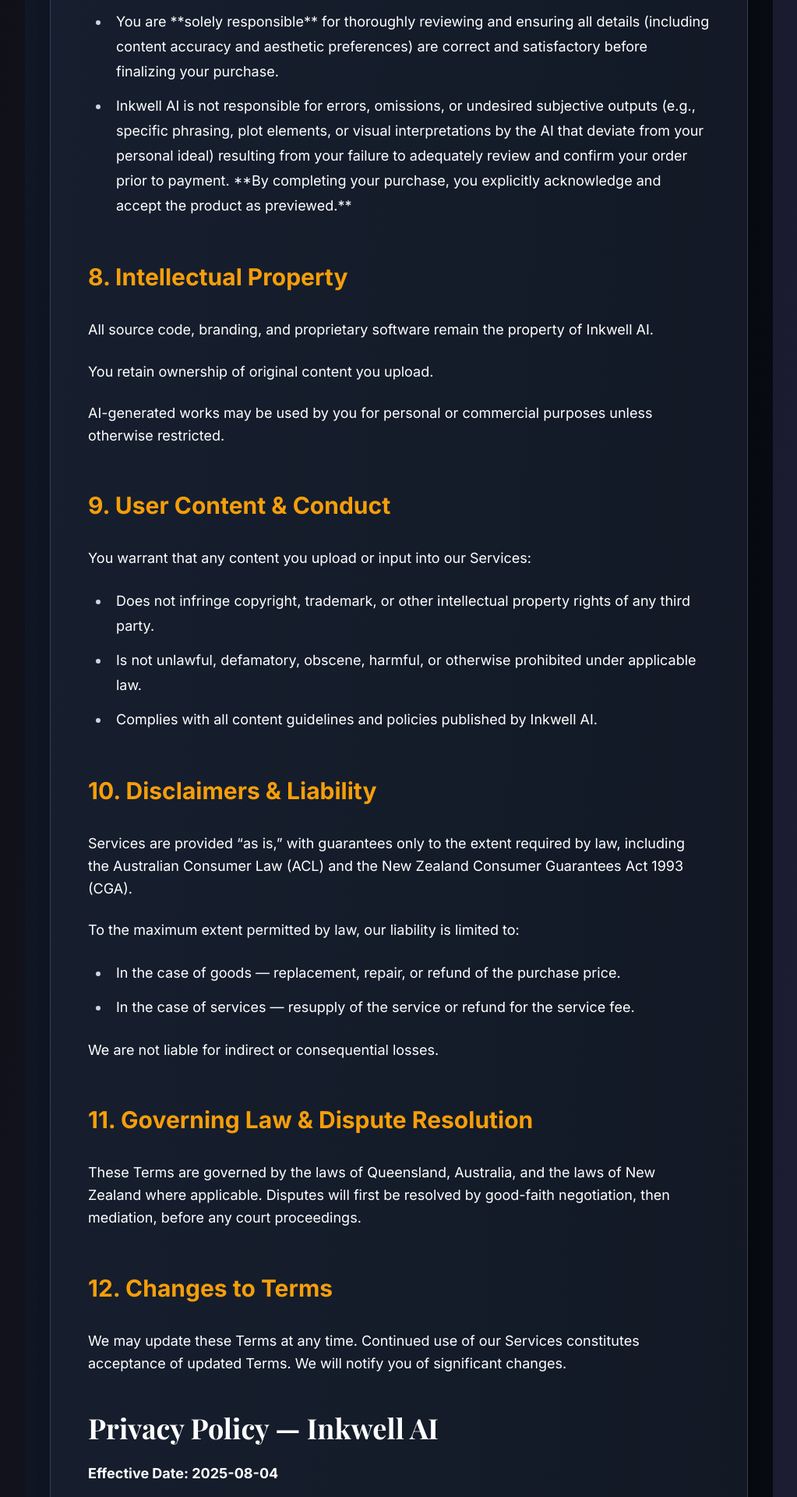
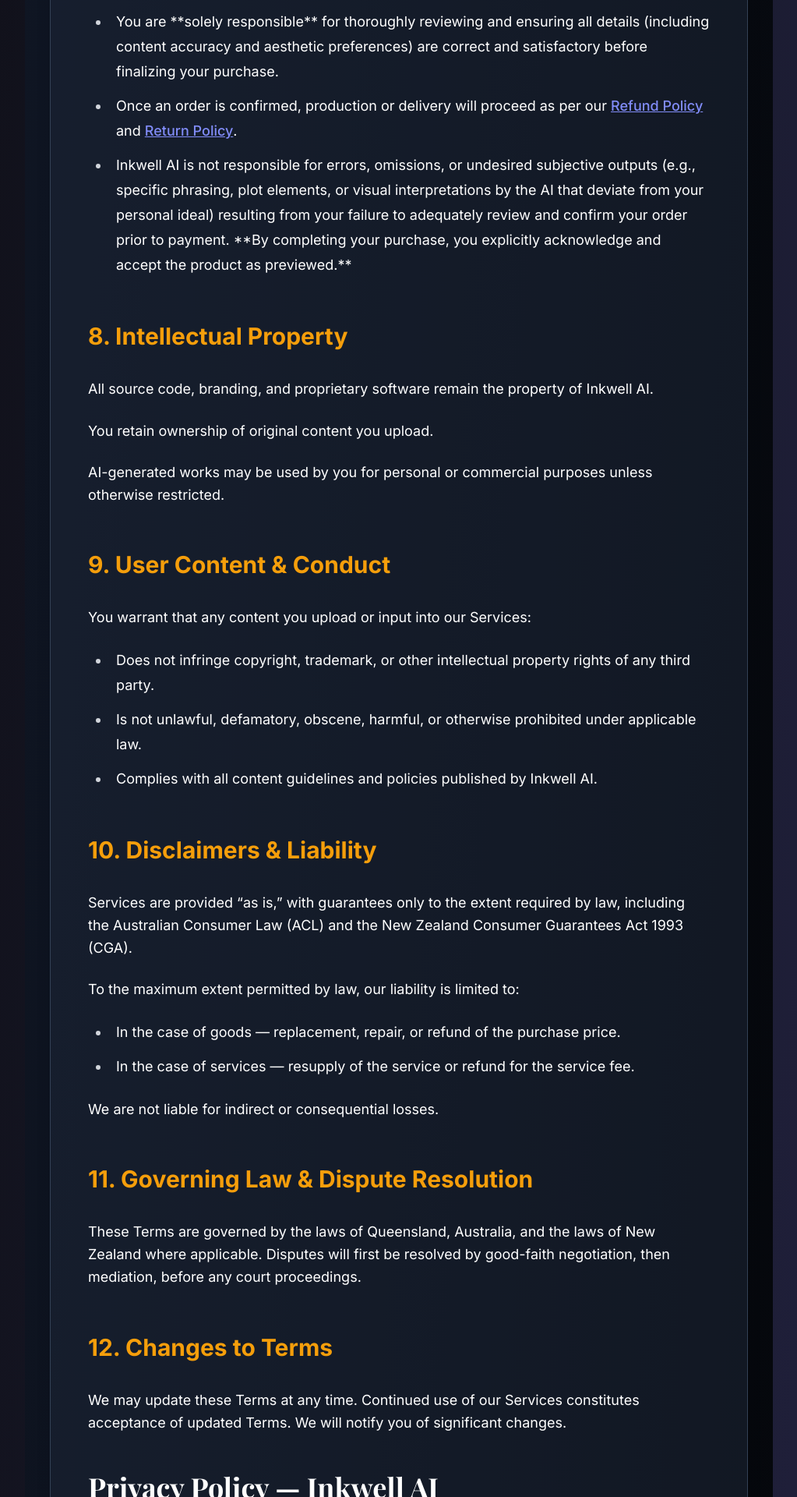
Before and after one commit to hawk0151/Inkwell-AI-MVP, a React (Vite) app in the folder frontend/: page /refund-policy in a window 1280 px wide. Shown: the part 2720-4640 px from the top of the page at 78% size, without its empty margins (128-1151 px from the left). Built offline with nearby package versions, Linux system fonts and the light colour scheme; no server answers.

Commit message:
updated appjsx 9

```diff
--- a/frontend/src/pages/PolicyPage.jsx
+++ b/frontend/src/pages/PolicyPage.jsx
@@ -58,6 +58,7 @@ const policyContent = {
                 <ul>
                     <li>You have had the **full and complete opportunity to review all aspects** of your generated book and order — including but not limited to, the entire text content, available visual previews, product specifications, page layouts, formatting, spelling, grammar, and final pricing — before making payment.</li>
                     <li>You are **solely responsible** for thoroughly reviewing and ensuring all details (including content accuracy and aesthetic preferences) are correct and satisfactory before finalizing your purchase.</li>
+                    <li>Once an order is confirmed, production or delivery will proceed as per our <Link to="/policies#refund-policy-section" className="text-indigo-400 hover:text-indigo-300 transition-colors">Refund Policy</Link> and <Link to="/policies#return-policy-section" className="text-indigo-400 hover:text-indigo-300 transition-colors">Return Policy</Link>.</li>
                     <li>Inkwell AI is not responsible for errors, omissions, or undesired subjective outputs (e.g., specific phrasing, plot elements, or visual interpretations by the AI that deviate from your personal ideal) resulting from your failure to adequately review and confirm your order prior to payment. **By completing your purchase, you explicitly acknowledge and accept the product as previewed.**</li>
                 </ul>
 
@@ -316,7 +317,7 @@ function PolicyPage() { // Removed default prop 'type = privacy' as it's now dyn
                     </h1>
                     {/* CRITICAL FIX: Ensure ALL text is white within prose */}
                     <div className="prose prose-lg max-w-none text-slate-300 prose-p:text-white prose-li:text-white prose-strong:text-white prose-headings:text-amber-500 prose-a:text-indigo-400 prose-a:hover:text-indigo-300 prose-p:leading-relaxed">
-                        {content} {/* HERE: Use {policyContent[key].content} not {content} */}
+                        {policyContent[key].content}
                     </div>
                 </div>
             ))}
```
